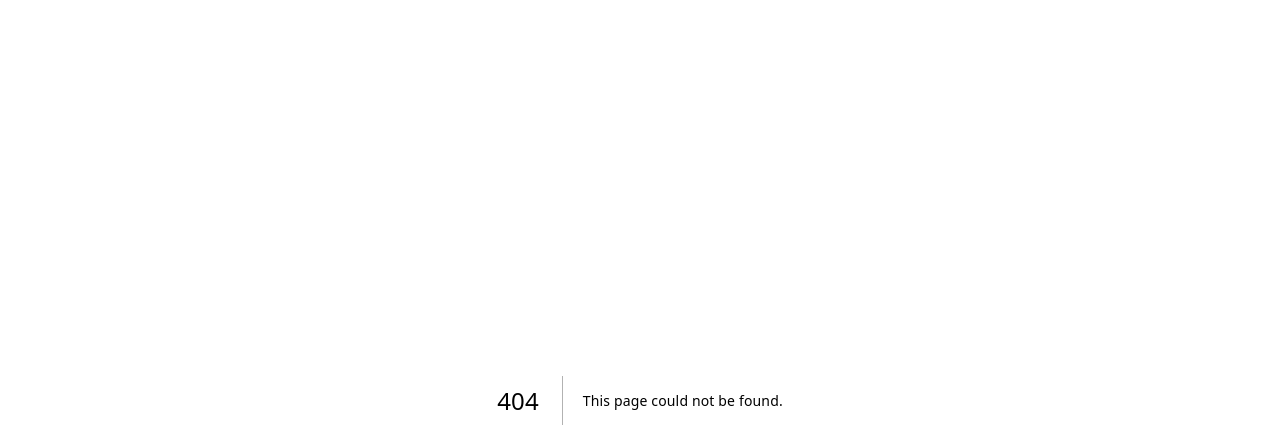
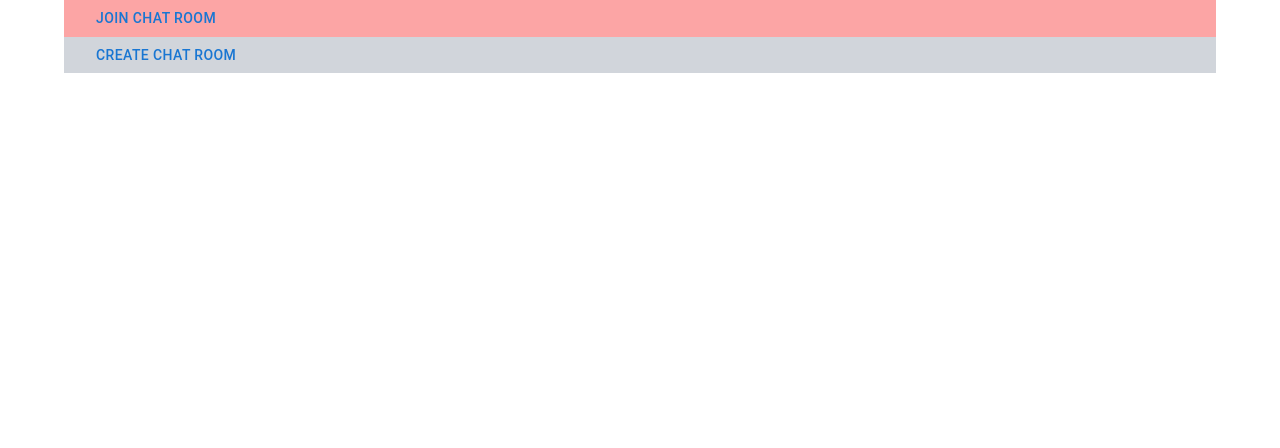
Before and after one commit to ronak1603/meetrecord-chat-app, a Next.js app: page /dashboard in a window 1280 px wide. Before the commit this address had no page. Shown: the top 448 px of the page. Built offline with nearby package versions, Linux system fonts and the light colour scheme.

Commit message:
dashbaord route

```diff
--- /dev/null
+++ b/src/app/dashboard/page.tsx
@@ -0,0 +1,20 @@
+import { Button, Container } from "@mui/material";
+
+const Dashboard = () => {
+  return (
+    <Container className="flex w-full justify-between gap-2">
+      <Container className="bg-red-300">
+        <Button type="button" className="bg-[#0b3a65ff] text-white">
+          Join Chat Room
+        </Button>
+      </Container>
+      <Container className="bg-gray-300">
+        <Button type="button" className="bg-[#0b3a65ff] text-white">
+          Create Chat Room
+        </Button>
+      </Container>
+    </Container>
+  );
+};
+
+export default Dashboard;
```
